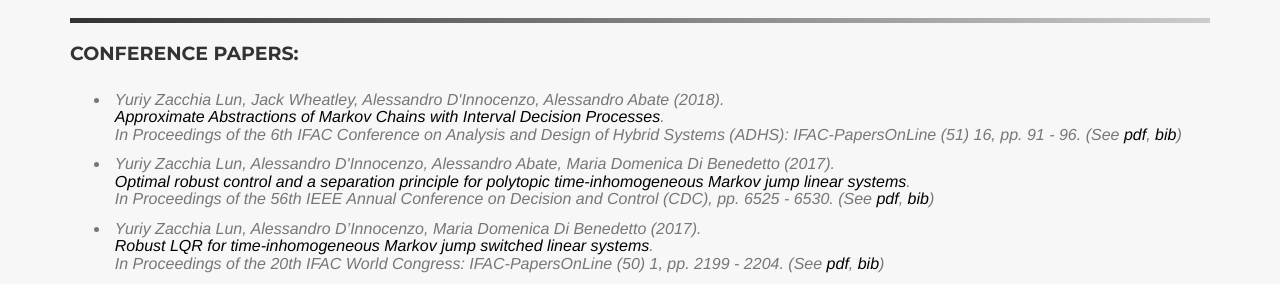
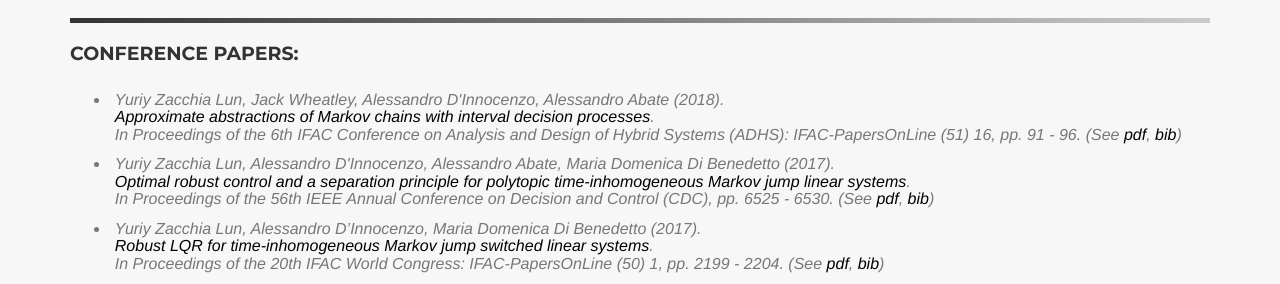
Before and after one commit to yuriy-zacchialun/yuriy-zacchialun.github.io, a Jekyll site: the page built from index.html, in a window 1280 px wide and 900 px high, scrolled down 917 px. Shown: the part 152-436 px from the top of the window. Built offline with Jekyll 4.4.1, drawn with Linux system fonts in a browser that asks for light colours; some web fonts are replaced.

Commit message:
Update of the reference of the article on APBs.

```diff
--- a/_includes/publications.html
+++ b/_includes/publications.html
@@ -19,7 +19,7 @@
                     <h3 class="section-subheading  text-muted">
                     <ul>
                       <li>Yuriy Zacchia Lun, Jack Wheatley, Alessandro D'Innocenzo, Alessandro Abate (2018).<br>
-                          <a style="color:black" href="https://doi.org/10.1016/j.ifacol.2018.08.016">Approximate Abstractions of Markov Chains with Interval Decision Processes</a>.<br>
+                          <a style="color:black" href="https://doi.org/10.1016/j.ifacol.2018.08.016">Approximate abstractions of Markov chains with interval decision processes</a>.<br>
                           In Proceedings of the 6th IFAC Conference on Analysis and Design of Hybrid Systems (ADHS): IFAC-PapersOnLine (51) 16, pp. 91 - 96. (See
                         <a style="color:black" target="_blank" href="pdfs/ADHS_2018_91.pdf">pdf</a>,
                         <a style="color:black" target="_blank" href="bibs/ADHS_2018_91.bib">bib</a>)</li>
```
